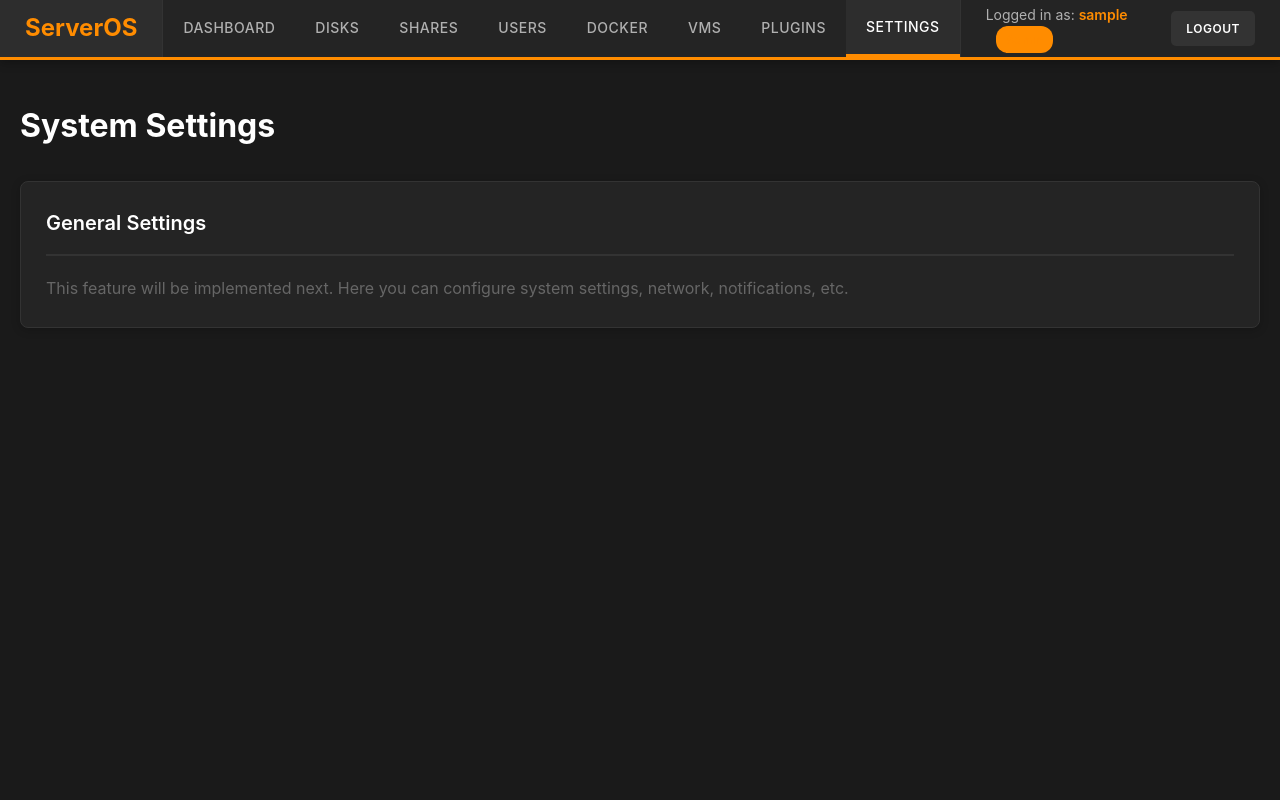
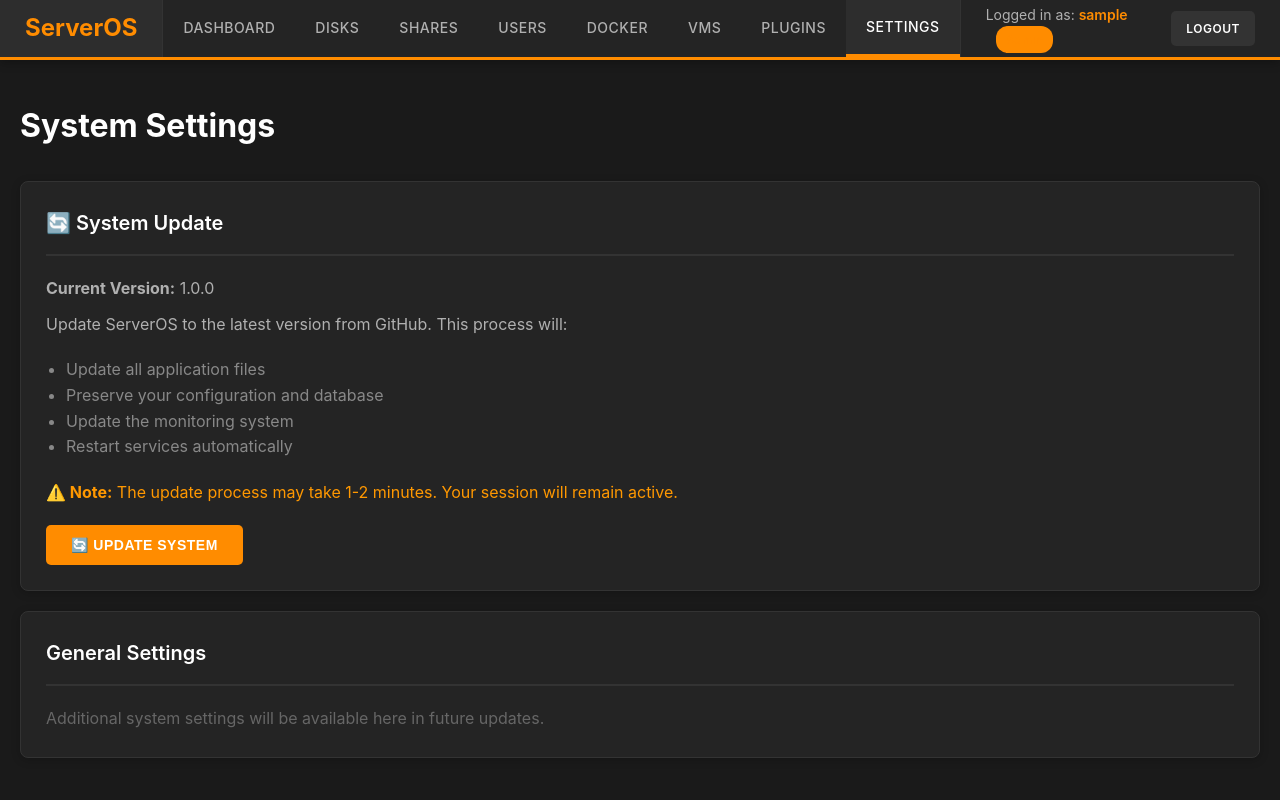
Before and after one commit to chukfinley/tso, a PHP site: page /settings.php in a window 1280 px wide. Run offline with PHP 8.4, Linux system fonts and the light colour scheme; the visitor is signed in with stand-in values (Sample User, id 1).

Commit message:
Add sudo configuration for web UI updates in install.sh and enhance settings page with system update functionality in settings.php. Implemented a new update button with status feedback and improved user instructions for the update process.

```diff
--- a/public/settings.php
+++ b/public/settings.php
@@ -16,12 +16,123 @@
 <div class="container">
     <h1 style="margin-bottom: 30px; color: #fff;">System Settings</h1>
 
+    <!-- System Update Card -->
+    <div class="card">
+        <div class="card-header">
+            <span style="font-size: 20px;">🔄</span> System Update
+        </div>
+        <div class="card-body">
+            <div id="update-status-container"></div>
+
+            <div style="margin-bottom: 20px;">
+                <p style="color: #b0b0b0; margin-bottom: 10px;">
+                    <strong>Current Version:</strong> <?php echo APP_VERSION; ?>
+                </p>
+                <p style="color: #b0b0b0; margin-bottom: 20px;">
+                    Update ServerOS to the latest version from GitHub. This process will:
+                </p>
+                <ul style="color: #888; margin-left: 20px; margin-bottom: 20px;">
+                    <li>Update all application files</li>
+                    <li>Preserve your configuration and database</li>
+                    <li>Update the monitoring system</li>
+                    <li>Restart services automatically</li>
+                </ul>
+                <p style="color: #ff9800; margin-bottom: 20px;">
+                    <strong>⚠️ Note:</strong> The update process may take 1-2 minutes. Your session will remain active.
+                </p>
+            </div>
+
+            <button id="update-btn" class="btn btn-primary" onclick="startUpdate()">
+                <span id="update-btn-text">🔄 Update System</span>
+            </button>
+
+            <div id="update-output" style="display: none; margin-top: 20px;">
+                <div style="background: #1a1a1a; border: 1px solid #333; border-radius: 5px; padding: 15px; max-height: 400px; overflow-y: auto;">
+                    <pre id="update-log" style="color: #4caf50; margin: 0; font-family: monospace; font-size: 12px; white-space: pre-wrap;"></pre>
+                </div>
+            </div>
+        </div>
+    </div>
+
+    <!-- General Settings Card -->
     <div class="card">
         <div class="card-header">General Settings</div>
         <div class="card-body">
-            <p style="color: #666;">This feature will be implemented next. Here you can configure system settings, network, notifications, etc.</p>
+            <p style="color: #666;">Additional system settings will be available here in future updates.</p>
         </div>
     </div>
 </div>
 
+<script>
+function startUpdate() {
+    const btn = document.getElementById('update-btn');
+    const btnText = document.getElementById('update-btn-text');
+    const output = document.getElementById('update-output');
+    const log = document.getElementById('update-log');
+    const statusContainer = document.getElementById('update-status-container');
+
+    // Disable button
+    btn.disabled = true;
+    btnText.textContent = '⏳ Updating...';
+
+    // Show output
+    output.style.display = 'block';
+    log.textContent = 'Starting system update...\n';
+
+    // Clear any previous status
+    statusContainer.innerHTML = '';
+
+    // Start the update
+    fetch('/api/system-update.php', {
+        method: 'POST'
+    })
+    .then(response => response.json())
+    .then(data => {
+        if (data.success) {
+            log.textContent += '\n' + data.output;
+            log.textContent += '\n\n✓ Update completed successfully!\n';
+
+            // Show success message
+            statusContainer.innerHTML = `
+                <div class="alert alert-success" style="margin-bottom: 20px;">
+                    <strong>✓ Success!</strong> System has been updated to the latest version.
+                    <br><br>
+                    <button class="btn btn-primary" onclick="window.location.reload()">
+                        Reload Page
+                    </button>
+                </div>
+            `;
+
+            btn.disabled = false;
+            btnText.textContent = '🔄 Update System';
+        } else {
+            log.textContent += '\n\n✗ Update failed:\n' + (data.error || 'Unknown error');
+
+            // Show error message
+            statusContainer.innerHTML = `
+                <div class="alert alert-error" style="margin-bottom: 20px;">
+                    <strong>✗ Error:</strong> ${data.error || 'Update failed. Check the log below.'}
+                </div>
+            `;
+
+            btn.disabled = false;
+            btnText.textContent = '🔄 Update System';
+        }
+    })
+    .catch(error => {
+        log.textContent += '\n\n✗ Error: ' + error.message;
+
+        // Show error message
+        statusContainer.innerHTML = `
+            <div class="alert alert-error" style="margin-bottom: 20px;">
+                <strong>✗ Error:</strong> Failed to connect to update service.
+            </div>
+        `;
+
+        btn.disabled = false;
+        btnText.textContent = '🔄 Update System';
+    });
+}
+</script>
+
 <?php include VIEWS_PATH . '/layout/footer.php'; ?>
```
Also changed, not shown: public/api/system-update.php (added, +76 -0 lines), 2 other files.
